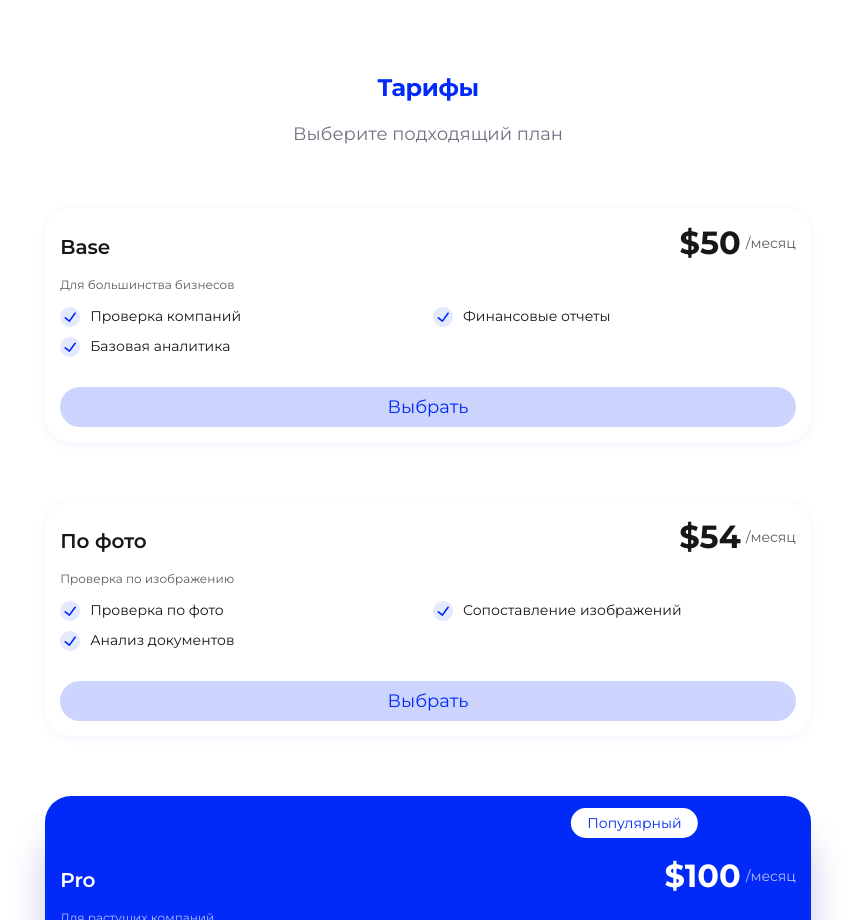
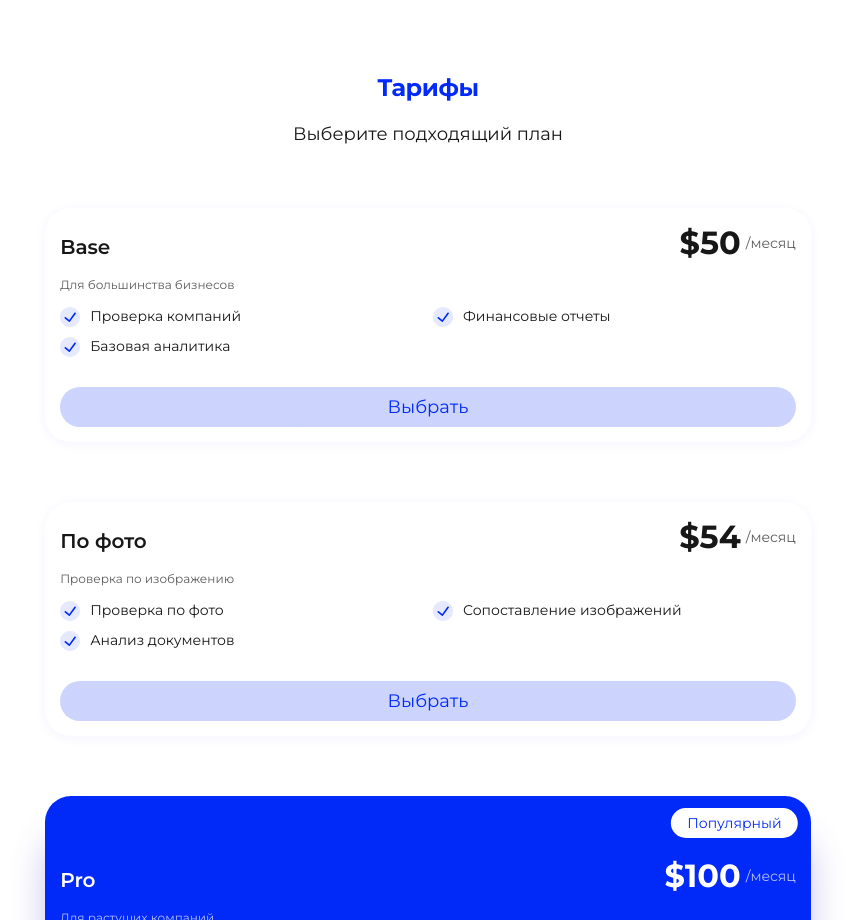
Before and after one commit to AAAlex2001/safelogist, a Next.js app in the folder frontend/: page /en/landing in a window 1280 px wide. Shown: the part 4820-5740 px from the top of the page, without its empty margins (212-1067 px from the left). Built offline with nearby package versions, Linux system fonts and the light colour scheme; no server answers.

Commit message:
правки

```diff
--- a/frontend/src/app/[locale]/landing/tariffs/Tariffs.tsx
+++ b/frontend/src/app/[locale]/landing/tariffs/Tariffs.tsx
@@ -45,6 +45,7 @@ export function Tariffs() {
           as="h2"
           size={18}
           desktopSize={18}
+          brown={true}
           text="Выберите подходящий план"
         />
       </div>
--- a/frontend/src/components/TariffCard/TariffCard.module.scss
+++ b/frontend/src/components/TariffCard/TariffCard.module.scss
@@ -7,6 +7,7 @@
   box-shadow: var(--card-shadow);
   position: relative;
   transition: all 0.3s ease;
+  cursor: pointer;
 }
 
 .active {
@@ -38,7 +39,7 @@
 .badge {
   position: absolute;
   top: 12px;
-  left: calc(75% + 15px);
+  right: -50px;
   transform: translateX(-50%);
   background: var(--color-white);
   color: var(--primary);
```
